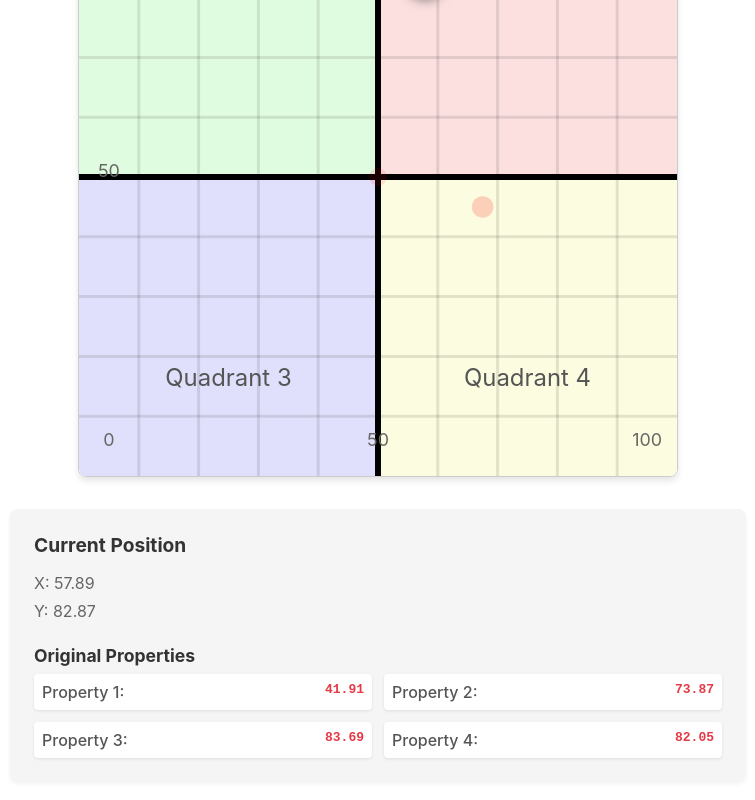
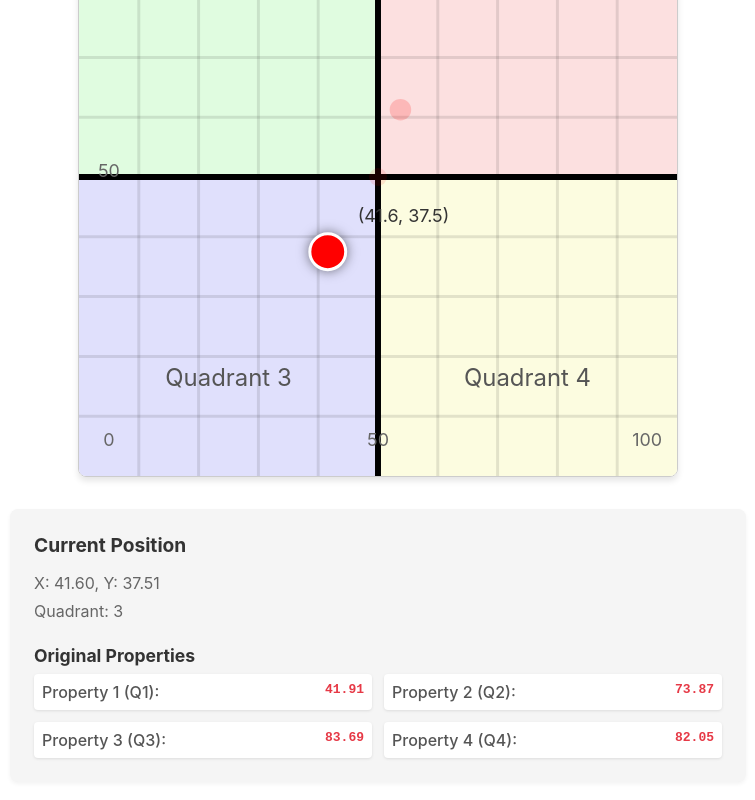
Before and after one commit to thesandybridge/quadrant-chart, a Next.js app: page / in a window 1280 px wide. Shown: the part 226-1026 px from the top of the page, without its empty margins (262-1017 px from the left). Built offline with nearby package versions, Linux system fonts and the light colour scheme.

Commit message:
math adjustments

```diff
--- a/app/page.tsx
+++ b/app/page.tsx
@@ -69,23 +69,51 @@ export default function QuadrantGraphPage() {
     return lines;
   }, []);
 
-  // Function to update point from API data
+  // Function to update point from API data with corrected quadrant mapping
   const updatePointFromApi = useCallback((data: ApiResponse) => {
-    const x = (data.property1 + data.property2) / 2;
-    const y = (data.property3 + data.property4) / 2;
-
     // Store the original properties
     setProperties(data);
 
+    // Normalize all properties to 0-1 range (assuming 0-100 input range)
+    const p1 = data.property1 / 100;
+    const p2 = data.property2 / 100;
+    const p3 = data.property3 / 100;
+    const p4 = data.property4 / 100;
+
+    // Calculate x and y coordinates based on properties
+    // Quadrant mapping:
+    // - Property1 pulls toward Quadrant 1 (top right)
+    // - Property2 pulls toward Quadrant 2 (top left)
+    // - Property3 pulls toward Quadrant 3 (bottom left)
+    // - Property4 pulls toward Quadrant 4 (bottom right)
+
+    // X-coordinate: influenced by horizontal pull (Q1+Q4 vs Q2+Q3)
+    // Higher values of P1 and P4 pull right, higher values of P2 and P3 pull left
+    const xInfluence = (p1 + p4) - (p2 + p3);
+    // Scale from -2...2 to 0...100
+    const x = 50 + (xInfluence * 25);
+
+    // Y-coordinate: influenced by vertical pull (Q1+Q2 vs Q3+Q4)
+    // Higher values of P1 and P2 pull up, higher values of P3 and P4 pull down
+    const yInfluence = (p1 + p2) - (p3 + p4);
+    // Scale from -2...2 to 0...100
+    const y = 50 + (yInfluence * 25);
+
+    // Ensure values stay within 0-100 range
+    const clampedX = Math.max(0, Math.min(100, x));
+    const clampedY = Math.max(0, Math.min(100, y));
+
     // Update the point position
-    setPoint({ x, y });
+    setPoint({ x: clampedX, y: clampedY });
 
-    // Log the properties
-    console.log('Point moved. Original properties:', {
+    // Log the properties and calculated position
+    console.log('Point moved. Properties and position:', {
       property1: data.property1.toFixed(2),
       property2: data.property2.toFixed(2),
       property3: data.property3.toFixed(2),
-      property4: data.property4.toFixed(2)
+      property4: data.property4.toFixed(2),
+      calculatedX: clampedX.toFixed(2),
+      calculatedY: clampedY.toFixed(2)
     });
   }, []);
 
@@ -134,6 +162,14 @@ export default function QuadrantGraphPage() {
       });
     }
   }, [point, point.x, point.y]);
+
+  // Helper function to determine which quadrant the point is in
+  const getQuadrant = (x: number, y: number): number => {
+    if (x >= 50 && y >= 50) return 1; // Top right
+    if (x < 50 && y >= 50) return 2;  // Top left
+    if (x < 50 && y < 50) return 3;   // Bottom left
+    return 4;                         // Bottom right
+  };
 
   // Render the component
   return (
@@ -205,26 +241,26 @@ export default function QuadrantGraphPage() {
 
       <div className={styles.info}>
         <h2>Current Position</h2>
-        <p>X: {point.x.toFixed(2)}</p>
-        <p>Y: {point.y.toFixed(2)}</p>
+        <p>X: {point.x.toFixed(2)}, Y: {point.y.toFixed(2)}</p>
+        <p>Quadrant: {getQuadrant(point.x, point.y)}</p>
 
         {/* Display original properties */}
         <h3>Original Properties</h3>
         <div className={styles.propertiesGrid}>
-          <div className={styles.property}>
-            <span>Property 1:</span>
+          <div className={`${styles.property} ${styles.q1Property}`}>
+            <span>Property 1 (Q1):</span>
             <span>{properties.property1.toFixed(2)}</span>
           </div>
-          <div className={styles.property}>
-            <span>Property 2:</span>
+          <div className={`${styles.property} ${styles.q2Property}`}>
+            <span>Property 2 (Q2):</span>
             <span>{properties.property2.toFixed(2)}</span>
           </div>
-          <div className={styles.property}>
-            <span>Property 3:</span>
+          <div className={`${styles.property} ${styles.q3Property}`}>
+            <span>Property 3 (Q3):</span>
             <span>{properties.property3.toFixed(2)}</span>
           </div>
-          <div className={styles.property}>
-            <span>Property 4:</span>
+          <div className={`${styles.property} ${styles.q4Property}`}>
+            <span>Property 4 (Q4):</span>
             <span>{properties.property4.toFixed(2)}</span>
           </div>
         </div>
```
